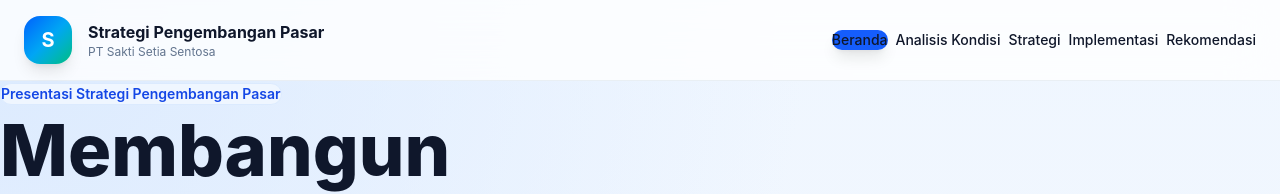
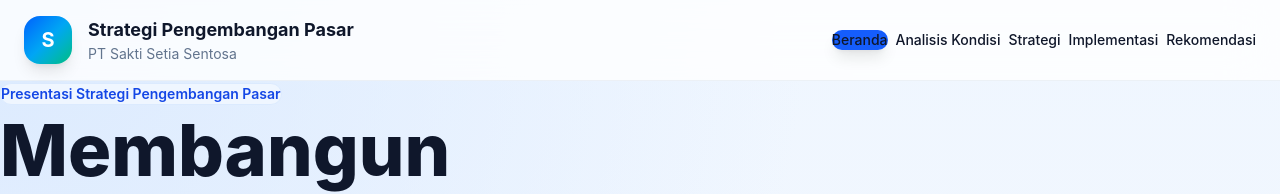
Before and after one commit to dawudsw0491-cell/market-strategy-presentation, a Next.js app: page / in a window 1280 px wide. Shown: the top 194 px of the page. Built offline with nearby package versions, Linux system fonts and the light colour scheme.

Commit message:
feat: update navigation for presentation pages

```diff
--- a/components/layout/navbar.tsx
+++ b/components/layout/navbar.tsx
@@ -30,11 +30,10 @@ const navigation = [
 
 export default function Navbar() {
   const pathname = usePathname();
-
-  const [mobileOpen, setMobileOpen] = useState(false);
+  const [open, setOpen] = useState(false);
 
   return (
-    <header className="sticky top-0 z-50 border-b border-slate-200/70 bg-white/80 backdrop-blur-xl">
+    <header className="sticky top-0 z-50 border-b border-slate-200/60 bg-white/80 backdrop-blur-xl">
       <div className="container-app flex h-20 items-center justify-between">
         <Link
           href="/"
@@ -45,49 +44,53 @@ export default function Navbar() {
           </div>
 
           <div>
-            <h1 className="text-base font-bold text-slate-900">
+            <h1 className="text-lg font-bold text-slate-900">
               Strategi Pengembangan Pasar
             </h1>
 
-            <p className="text-xs text-slate-500">
+            <p className="text-sm text-slate-500">
               PT Sakti Setia Sentosa
             </p>
           </div>
         </Link>
 
         <nav className="hidden items-center gap-2 lg:flex">
-          {navigation.map((item) => (
+          {navigation.map((item) => {
+            const active = pathname === item.href;
+
+            return (
               <Link
                 key={item.href}
                 href={item.href}
-              className={`rounded-full px-5 py-2 text-sm font-medium transition-all duration-300 ${
-                pathname === item.href
+                className={`rounded-full px-5 py-2 text-sm font-medium transition ${
+                  active
                     ? "bg-blue-600 text-white shadow-lg"
                     : "text-slate-600 hover:bg-slate-100 hover:text-slate-900"
                 }`}
               >
                 {item.title}
               </Link>
-          ))}
+            );
+          })}
         </nav>
 
         <button
-          className="rounded-xl border border-slate-200 p-3 lg:hidden"
-          onClick={() => setMobileOpen(!mobileOpen)}
+          onClick={() => setOpen(!open)}
+          className="rounded-xl border border-slate-200 p-3 transition hover:bg-slate-100 lg:hidden"
         >
-          {mobileOpen ? <X size={22} /> : <Menu size={22} />}
+          {open ? <X size={22} /> : <Menu size={22} />}
         </button>
       </div>
 
-      {mobileOpen && (
+      {open && (
         <div className="border-t border-slate-200 bg-white lg:hidden">
           <div className="container-app flex flex-col gap-2 py-4">
             {navigation.map((item) => (
               <Link
                 key={item.href}
                 href={item.href}
-                onClick={() => setMobileOpen(false)}
-                className={`rounded-xl px-4 py-3 text-sm font-medium transition ${
+                onClick={() => setOpen(false)}
+                className={`rounded-xl px-4 py-3 text-sm font-medium ${
                   pathname === item.href
                     ? "bg-blue-600 text-white"
                     : "text-slate-700 hover:bg-slate-100"
```
Lines whose indentation alone changed are shown as unchanged.
